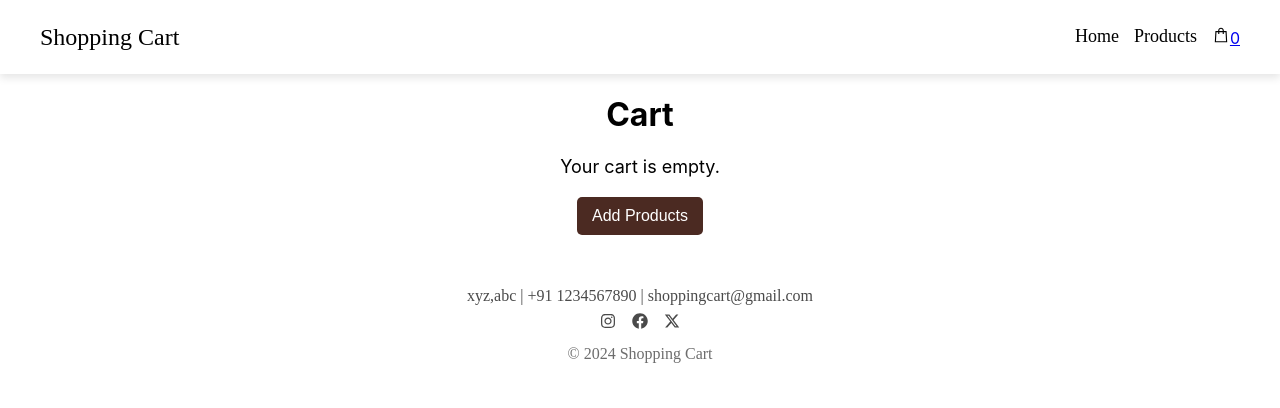
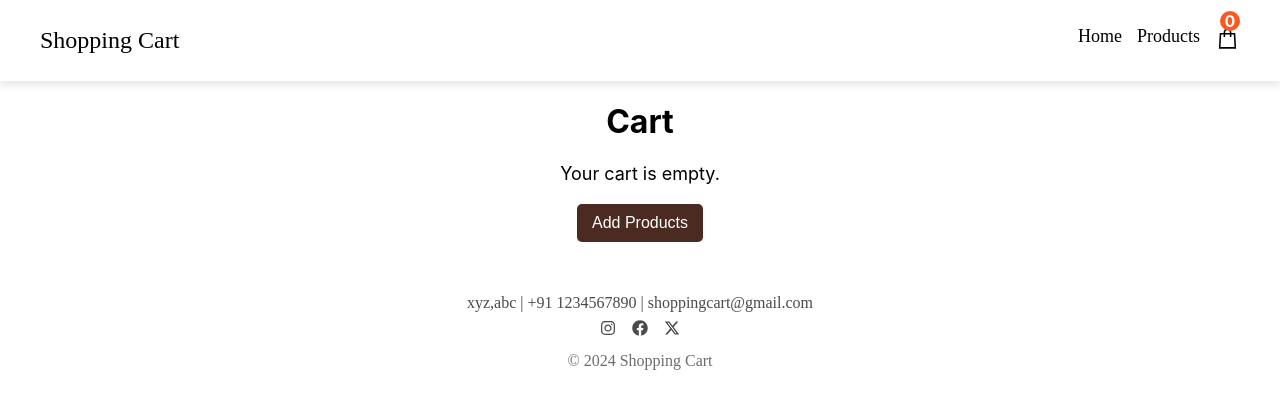
Before and after one commit to Muhammed-Sahad-P/Redux-shoppingcart, a React (Create React App) app: page /cart in a window 1280 px wide. Shown: the top 408 px of the page. Built offline with nearby package versions, Linux system fonts and the light colour scheme.

Commit message:
fix cart logo icon

```diff
--- a/src/Components/Navbar/Navbar.css
+++ b/src/Components/Navbar/Navbar.css
@@ -42,3 +42,20 @@
     text-decoration: none;
     color: #8d2323;
   }
+.navbar-item.navbarcart{
+  position: relative;
+}
+  .length{
+    position:absolute;
+    display: flex;
+    justify-content: center;
+    align-items: center;
+    top: -15px;
+    right: 0;
+    background-color: #ff5722;
+    width: 20px;
+    height: 20px;
+    border-radius: 50%;
+    font-weight: bold;
+    color: white;
+  }
--- a/src/Components/Navbar/Navbar.js
+++ b/src/Components/Navbar/Navbar.js
@@ -1,26 +1,34 @@
-
-import { Link } from 'react-router-dom';
+import { Link } from "react-router-dom";
 import { LiaShoppingBagSolid } from "react-icons/lia";
-import './Navbar.css';
-import { useSelector } from 'react-redux';
+import "./Navbar.css";
+import { useSelector } from "react-redux";
 const Navbar = () => {
-const cartProducts = useSelector((state) => state.cart);
+  const cartProducts = useSelector((state) => state.cart);
 
   return (
     <nav className="navbar">
       <div className="navbar-container">
-        <Link to="/" className="navbar-logo">Shopping Cart</Link>
+        <Link to="/" className="navbar-logo">
+          Shopping Cart
+        </Link>
         <ul className="navbar-menu">
           <li className="navbar-item">
-            <Link to="/" className="navbar-link">Home</Link>
+            <Link to="/" className="navbar-link">
+              Home
+            </Link>
           </li>
           <li className="navbar-item">
-            <Link to="/product" className="navbar-link">Products</Link>
+            <Link to="/product" className="navbar-link">
+              Products
+            </Link>
           </li>
-          <Link to="/cart"  className="navbar-item">
-          <LiaShoppingBagSolid className="navbar-link" />
-          {cartProducts.length}
-          </Link>
+
+          <div className="navbar-item navbarcart">
+            <Link to="/cart">
+              <LiaShoppingBagSolid size={25} className="navbar-link" />
+            </Link>
+            <div className="length">{cartProducts.length}</div>
+          </div>
         </ul>
       </div>
     </nav>
```
